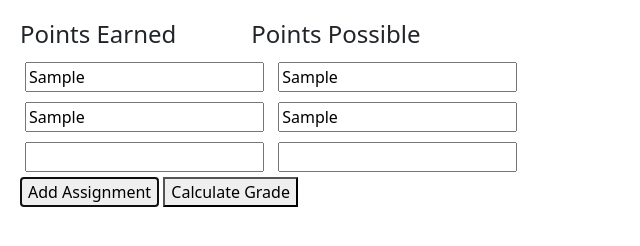
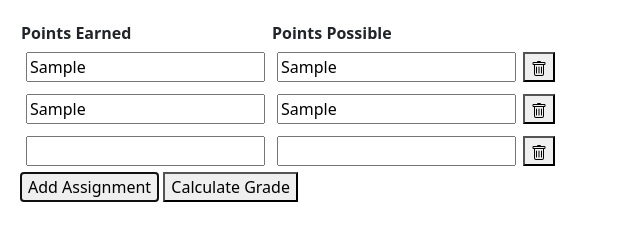
Before and after one commit to Axeinator/Grade-Tools, a website: page public/whatif.html in a window 1280 px wide. Both pictures are taken after typing "Sample", "Sample", "Sample", "Sample" into the empty fields and a click on the button "Add Assignment". Shown: the whole page, without its empty margins (0-640 px from the left). Drawn offline with nearby package versions, Linux system fonts and the light colour scheme.

Commit message:
Assignment Grade Calculator now in table format

```diff
--- a/public/scripts/calculator.js
+++ b/public/scripts/calculator.js
@@ -19,7 +19,7 @@ function wAvg() {
 }
 
 function currentGrade() {
-  let grades = $('#grades').serializeArray()
+  let grades = $('#grades :input').serializeArray()
   let totalEarned = 0
   let totalPossible = 0
   grades.forEach((grade) => {
--- a/public/whatif.html
+++ b/public/whatif.html
@@ -12,24 +12,93 @@
             crossorigin="anonymous"></script>
 </head>
 <body>
-<div style="overflow: hidden;">
-    <h4 style="float: left">Points Earned</h4>
-    <h4 style="float: left; margin-left: 75px;">Points Possible</h4>
-</div>
-<form id="grades">
-    <input name="earnedgrade">
-    <input name="possiblegrade"><br>
-    <input name="earnedGrade">
-    <input name="possiblegrade"><br>
-</form>
+<table id="grades">
+    <tbody>
+    <tr>
+        <th>
+            Points Earned
+        </th>
+        <th>
+            Points Possible
+        </th>
+    </tr>
+    <tr>
+        <td>
+            <input name="earnedgrade" data-num="1">
+        </td>
+        <td>
+            <input name="possiblegrade" data-num="1">
+        </td>
+        <td>
+            <button data-num="1" onclick="deleteGrade(this)">
+                <svg xmlns="http://www.w3.org/2000/svg" width="16" height="16" fill="currentColor" class="bi bi-trash"
+                     viewBox="0 0 16 16">
+                    <path d="M5.5 5.5A.5.5 0 0 1 6 6v6a.5.5 0 0 1-1 0V6a.5.5 0 0 1 .5-.5zm2.5 0a.5.5 0 0 1 .5.5v6a.5.5 0 0 1-1 0V6a.5.5 0 0 1 .5-.5zm3 .5a.5.5 0 0 0-1 0v6a.5.5 0 0 0 1 0V6z"/>
+                    <path fill-rule="evenodd"
+                          d="M14.5 3a1 1 0 0 1-1 1H13v9a2 2 0 0 1-2 2H5a2 2 0 0 1-2-2V4h-.5a1 1 0 0 1-1-1V2a1 1 0 0 1 1-1H6a1 1 0 0 1 1-1h2a1 1 0 0 1 1 1h3.5a1 1 0 0 1 1 1v1zM4.118 4L4 4.059V13a1 1 0 0 0 1 1h6a1 1 0 0 0 1-1V4.059L11.882 4H4.118zM2.5 3V2h11v1h-11z"/>
+                </svg>
+            </button>
+        </td>
+    </tr>
+    <tr>
+
+        <td>
+            <input name="earnedgrade" data-num="2">
+        </td>
+        <td>
+            <input name="possiblegrade" data-num="2">
+        </td>
+        <td>
+            <button data-num="2" onclick="deleteGrade(this)">
+                <svg xmlns="http://www.w3.org/2000/svg" width="16" height="16" fill="currentColor" class="bi bi-trash"
+                     viewBox="0 0 16 16">
+                    <path d="M5.5 5.5A.5.5 0 0 1 6 6v6a.5.5 0 0 1-1 0V6a.5.5 0 0 1 .5-.5zm2.5 0a.5.5 0 0 1 .5.5v6a.5.5 0 0 1-1 0V6a.5.5 0 0 1 .5-.5zm3 .5a.5.5 0 0 0-1 0v6a.5.5 0 0 0 1 0V6z"/>
+                    <path fill-rule="evenodd"
+                          d="M14.5 3a1 1 0 0 1-1 1H13v9a2 2 0 0 1-2 2H5a2 2 0 0 1-2-2V4h-.5a1 1 0 0 1-1-1V2a1 1 0 0 1 1-1H6a1 1 0 0 1 1-1h2a1 1 0 0 1 1 1h3.5a1 1 0 0 1 1 1v1zM4.118 4L4 4.059V13a1 1 0 0 0 1 1h6a1 1 0 0 0 1-1V4.059L11.882 4H4.118zM2.5 3V2h11v1h-11z"/>
+                </svg>
+            </button>
+        </td>
+
+    </tr>
+    </tbody>
+</table>
+
+
 <button onclick="insertGrade()">Add Assignment</button>
 <button onclick="currentGrade()">Calculate Grade</button>
 <h4 id="currentGrade"></h4>
 </body>
 <script>
+  let gradeNum = 3
   function insertGrade() {
-    $('#grades').append("<input name=\"earnedgrade\">" + '\n')
-    $('#grades').append("<input name=\"possiblegrade}\">" + '<br>')
+    let table = document.getElementById('grades')
+    table.insertRow(-1).innerHTML = `
+        <td>
+            <input name="earnedgrade" data-num="${gradeNum}">
+        </td>
+        <td>
+            <input name="possiblegrade" data-num="${gradeNum}">
+        </td>
+        <td>
+            <button data-num="${gradeNum}" onclick="deleteGrade(this)">
+                <svg xmlns="http://www.w3.org/2000/svg" width="16" height="16" fill="currentColor" class="bi bi-trash"
+                     viewBox="0 0 16 16">
+                    <path d="M5.5 5.5A.5.5 0 0 1 6 6v6a.5.5 0 0 1-1 0V6a.5.5 0 0 1 .5-.5zm2.5 0a.5.5 0 0 1 .5.5v6a.5.5 0 0 1-1 0V6a.5.5 0 0 1 .5-.5zm3 .5a.5.5 0 0 0-1 0v6a.5.5 0 0 0 1 0V6z"/>
+                    <path fill-rule="evenodd"
+                          d="M14.5 3a1 1 0 0 1-1 1H13v9a2 2 0 0 1-2 2H5a2 2 0 0 1-2-2V4h-.5a1 1 0 0 1-1-1V2a1 1 0 0 1 1-1H6a1 1 0 0 1 1-1h2a1 1 0 0 1 1 1h3.5a1 1 0 0 1 1 1v1zM4.118 4L4 4.059V13a1 1 0 0 0 1 1h6a1 1 0 0 0 1-1V4.059L11.882 4H4.118zM2.5 3V2h11v1h-11z"/>
+                </svg>
+            </button>
+        </td>`
+    gradeNum++
+  }
+
+  function deleteGrade(btn) {
+    event.preventDefault()
+    elements = $(`[data-num=${btn.dataset.num}]`).toArray()
+    elements.forEach(element => {
+      $(element).remove()
+    })
+    $('#grades').css('display', 'block')
   }
 </script>
 </html>
```
